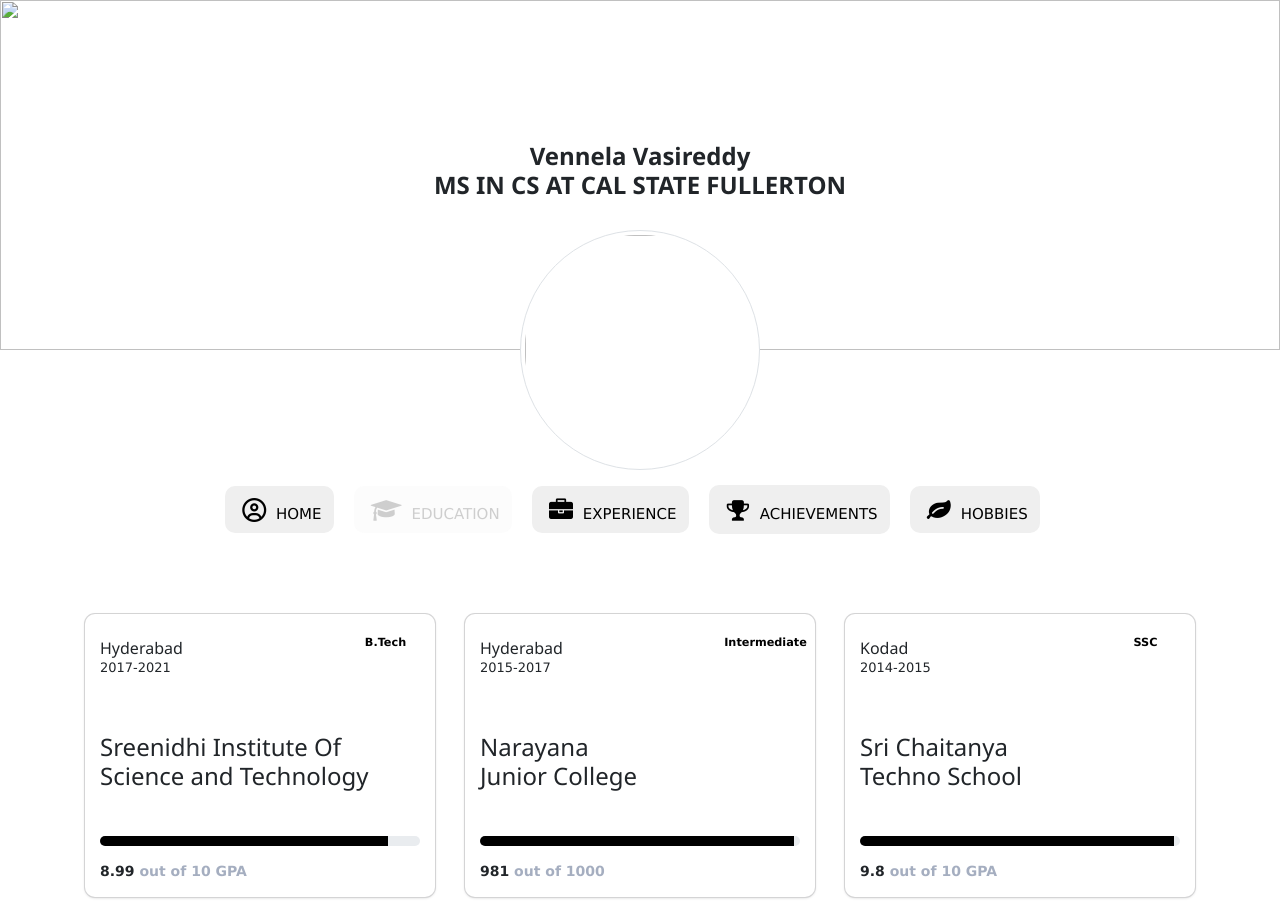
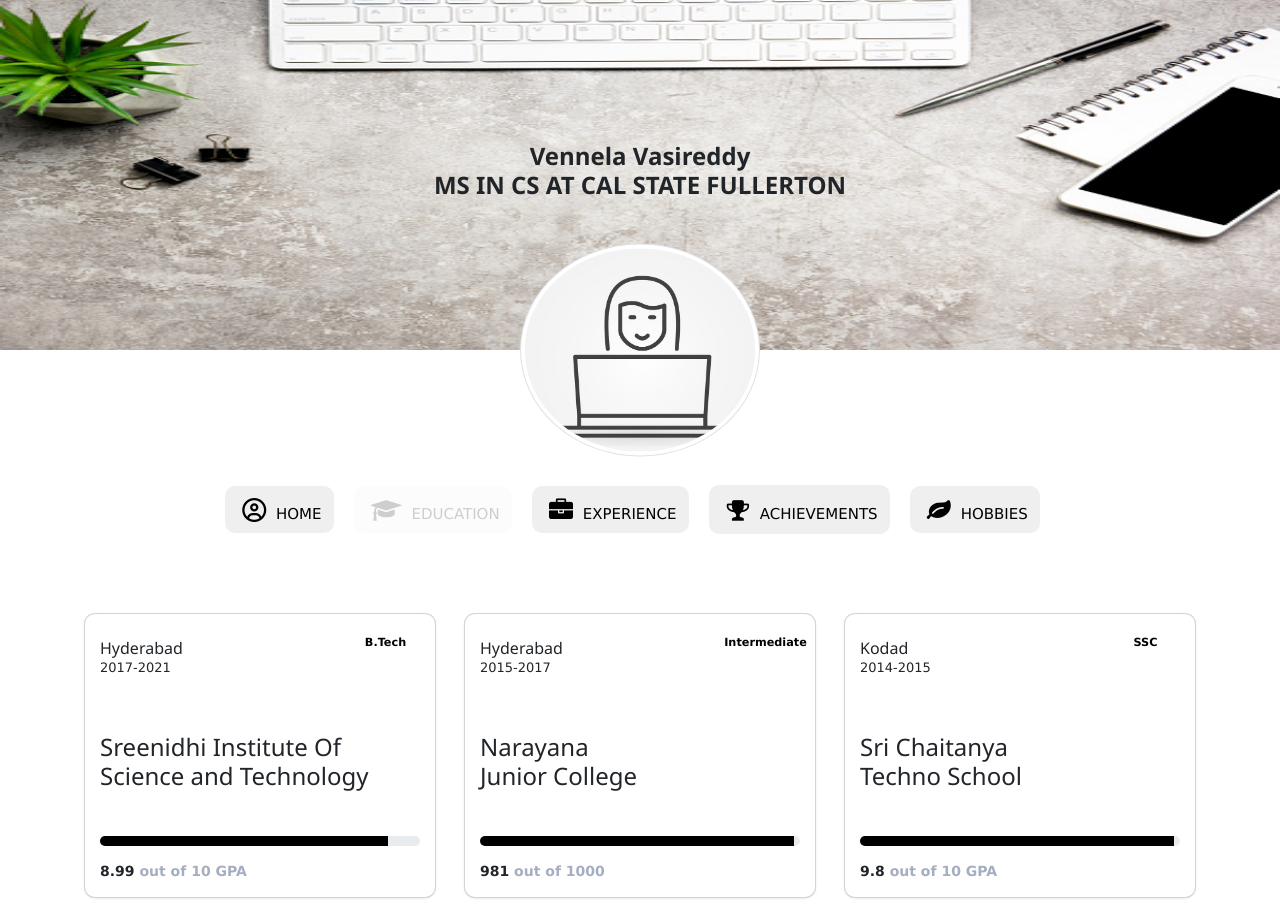
Before and after one commit to Vennela-Vasireddy/Portfolio, a plain HTML site: page Education.html in a window 1280 px wide. Shown: the top 907 px of the page. Drawn offline with nearby package versions, Linux system fonts and the light colour scheme.

Commit message:
Update Education.html

```diff
--- a/Education.html
+++ b/Education.html
@@ -148,7 +148,7 @@
         <section>
             <div class="sidebar_youtube_box">
                 <div class="img-responsive play_png" style="width: 100%; height: 350px;">
-                    <img style="width: 100%;height: 100%" src="Images/P-wallpaper.jpg" />
+                    <img style="width: 100%;height: 100%" src="Pictures/P-wallpaper.jpg" />
                     <h3 class="name">
                         <b>
                             <center>Vennela Vasireddy</center>
@@ -157,7 +157,7 @@
                     </h3>
                 </div>
                 <div>
-                    <img src="Images/p-woman.jpg" class="img-thumbnail img-stack rounded-circle" style="width:30vh;">
+                    <img src="Pictures/p-woman.jpg" class="img-thumbnail img-stack rounded-circle" style="width:30vh;">
                 </div>
 
             </div>
```
